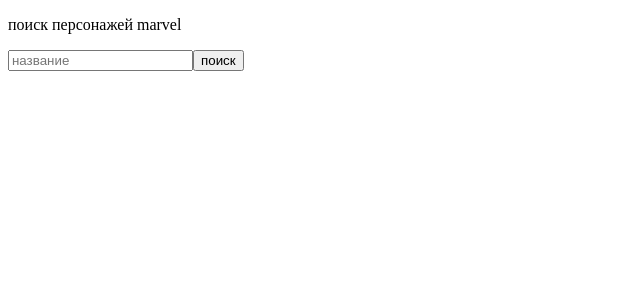
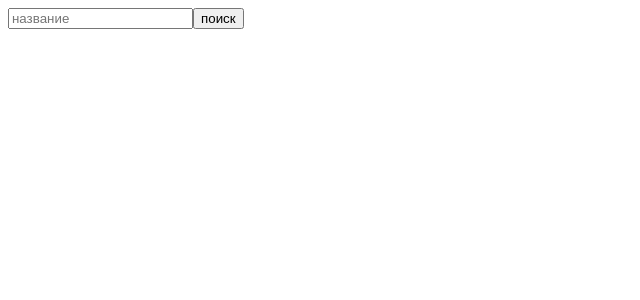
Before and after one commit to LizKa2091/react-query-hook-form-demo, a React (Create React App) app in the folder frontend/: page / in a window 1280 px wide. Shown: the top 300 px of the page, without its empty margins (0-640 px from the left). Built offline with nearby package versions, Linux system fonts and the light colour scheme.

Commit message:
add movies form

```diff
--- a/frontend/src/App.tsx
+++ b/frontend/src/App.tsx
@@ -2,15 +2,15 @@
 import { QueryClient, QueryClientProvider } from 'react-query';
 import { ReactQueryDevtools } from 'react-query/devtools';
 import './App.css';
-import Marvel from './components/marvel/Marvel';
+import Movies from './components/movies/Movies';
 
 const queryClient = new QueryClient();
 
 const App: FC = () => {
    return (
       <QueryClientProvider client={queryClient}>
-         <Marvel />
-         {/* <ReactQueryDevtools initialIsOpen={true} /> */}
+         <Movies />
+         <ReactQueryDevtools initialIsOpen={true} />
       </QueryClientProvider>
    );
 };
--- /dev/null
+++ b/frontend/src/components/movies/Movies.tsx
@@ -0,0 +1,44 @@
+import React, { FC, useState } from 'react';
+import { useForm } from 'react-hook-form';
+import { IMovieValues } from '../../types/movies.types';
+import { useMovies } from './useMovies';
+
+interface IFormParams {
+   name: string;
+};
+
+const Movies: FC = () => {
+   const [inputValue, setInputValue] = useState<string>('');
+
+   const { register, handleSubmit, watch } = useForm<IFormParams>();
+   const { data, isLoading, isError } = useMovies(inputValue);
+
+   const handleForm = ({ name }: IFormParams) => {
+      setInputValue(name);
+   };
+
+   return (
+      <div>
+         <form onSubmit={handleSubmit(handleForm)}>
+            <input type="text" {...register('name', { required: true, minLength: 2 })} placeholder='название'/>
+            <button type="submit">поиск</button>
+         </form>
+         {isLoading && <span>загрузка...</span>}
+         {isError && <span>ошибка, попробуйте ещё раз</span>}
+         {data?.results && data.results.length > 0 &&
+            <ul>
+               {data.results.map((item: IMovieValues) =>
+                  <li key={item.id} style={{display: 'flex', flexDirection: 'column'}}>
+                     {item.title}
+                     {item.overview}
+                     {item.poster_path}
+                     {item.release_date}
+                  </li>
+               )}
+            </ul>
+         }
+      </div>
+   )
+};
+
+export default Movies;
--- /dev/null
+++ b/frontend/src/components/movies/useMovies.ts
@@ -0,0 +1,31 @@
+import { useQuery } from 'react-query';
+import { IMoviesResponse } from './../../types/movies.types';
+
+const fetchMovies = async (name: string): Promise<IMoviesResponse> => {
+   try {
+      const apiKey = process.env.REACT_APP_PUBLIC_KEY;
+
+      const response = await fetch(`https://api.themoviedb.org/3/search/movie?api_key=${apiKey}&query=${name}`);
+
+      if (!response.ok) {
+         throw new Error('ошибка')
+      }
+
+      let result = await response.json();
+
+      return result;
+   }
+   catch(err) {
+      throw new Error('ошибка');
+   }
+};
+
+export const useMovies = (name: string) => {
+   return useQuery({
+      queryKey: ['movies', name],
+      queryFn: () => fetchMovies(name),
+      enabled: !!name,
+      retry: 2,
+      staleTime: 1000 * 60
+   })
+};
```
Also changed, not shown: frontend/src/types/movies.types.ts (added, +14 -0 lines).
